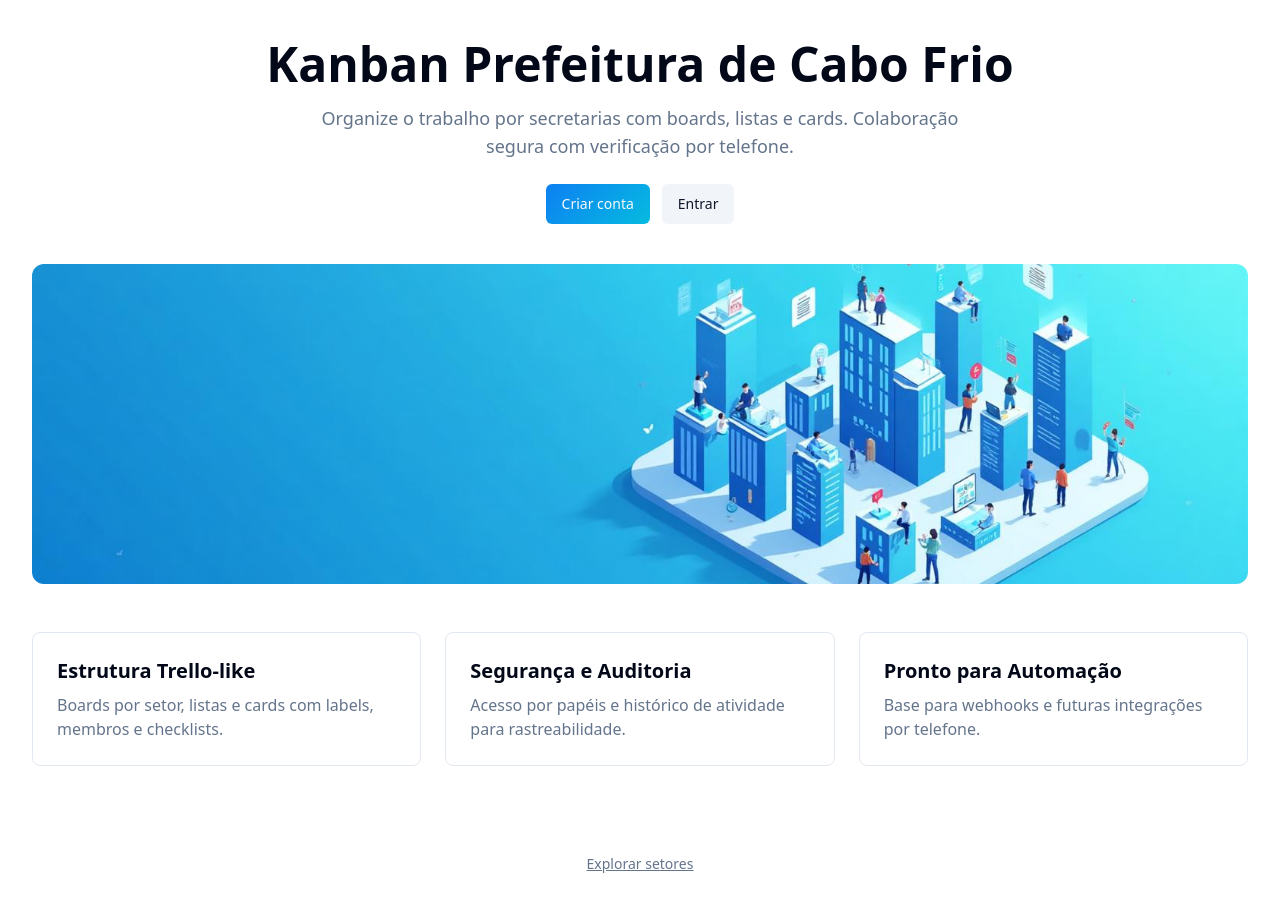
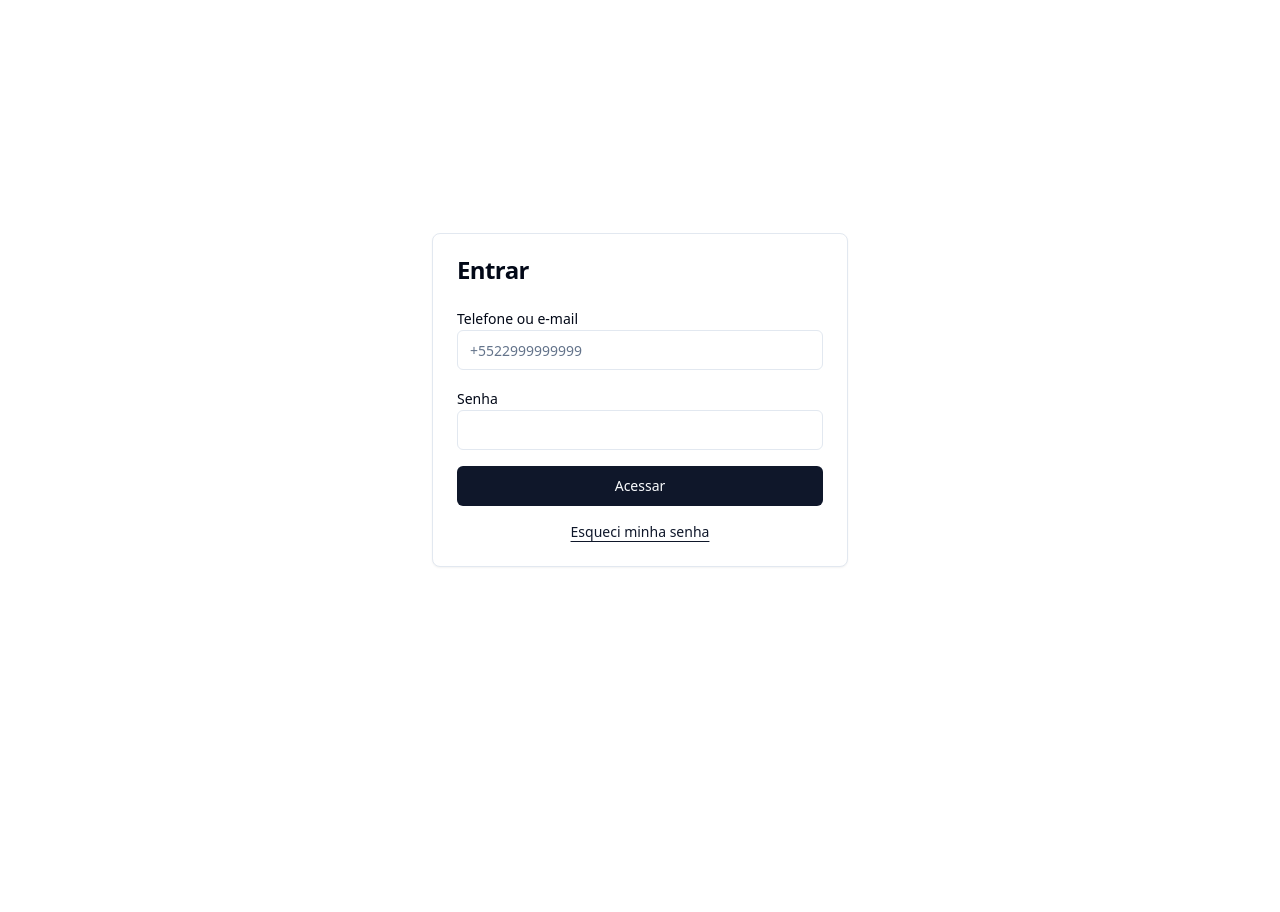
Before and after one commit to wLkFurtado/cabo-kanban, a React (Vite) app: page / in a window 1280 px wide. After the commit the page ends 800 px from the top, so only its background shows below. Built offline with nearby package versions, Linux system fonts and the light colour scheme.

Commit message:
Refactor: Simplificar página inicial
Substituir a página inicial atual por um formulário de login simples com campos para nome de usuário, senha e um link para redefinição de senha.

```diff
--- a/src/App.tsx
+++ b/src/App.tsx
@@ -11,6 +11,7 @@ import BoardPage from "./pages/Board";
 import LoginPage from "./pages/Login";
 import RegisterPage from "./pages/Register";
 import VerifyPhonePage from "./pages/VerifyPhone";
+import ForgotPasswordPage from "./pages/ForgotPassword";
 
 const queryClient = new QueryClient();
 
@@ -25,6 +26,7 @@ const App = () => (
           <Route path="/login" element={<AppLayout><LoginPage /></AppLayout>} />
           <Route path="/register" element={<AppLayout><RegisterPage /></AppLayout>} />
           <Route path="/verify" element={<AppLayout><VerifyPhonePage /></AppLayout>} />
+          <Route path="/forgot" element={<ForgotPasswordPage />} />
           <Route path="/sectors" element={<AppLayout><SectorsPage /></AppLayout>} />
           <Route path="/boards/:boardId" element={<AppLayout><BoardPage /></AppLayout>} />
           {/* ADD ALL CUSTOM ROUTES ABOVE THE CATCH-ALL "*" ROUTE */}
--- /dev/null
+++ b/src/pages/ForgotPassword.tsx
@@ -0,0 +1,33 @@
+import { useState } from "react";
+import { Button } from "@/components/ui/button";
+import { Input } from "@/components/ui/input";
+import { Card, CardContent, CardHeader, CardTitle } from "@/components/ui/card";
+import { toast } from "@/hooks/use-toast";
+
+export default function ForgotPasswordPage() {
+  const [phone, setPhone] = useState("");
+
+  return (
+    <div className="min-h-screen flex items-center justify-center bg-background">
+      <div className="w-full max-w-md p-4">
+        <Card>
+          <CardHeader>
+            <CardTitle>Esqueci minha senha</CardTitle>
+          </CardHeader>
+          <CardContent className="space-y-4">
+            <div>
+              <label className="text-sm">Telefone (E.164)</label>
+              <Input value={phone} onChange={(e) => setPhone(e.target.value)} placeholder="+5522999999999" />
+            </div>
+            <Button className="w-full" onClick={() => toast({ title: "Recuperação simulada", description: "Ao integrar o Supabase, enviaremos um OTP para redefinição." })}>
+              Enviar código
+            </Button>
+            <div className="text-center text-sm">
+              <a href="/" className="text-primary underline underline-offset-4">Voltar para login</a>
+            </div>
+          </CardContent>
+        </Card>
+      </div>
+    </div>
+  );
+}
--- a/src/pages/Index.tsx
+++ b/src/pages/Index.tsx
@@ -1,44 +1,39 @@
-import hero from "@/assets/hero-civic-kanban.jpg";
+import { useState } from "react";
 import { Button } from "@/components/ui/button";
+import { Input } from "@/components/ui/input";
+import { Card, CardContent, CardHeader, CardTitle } from "@/components/ui/card";
+import { toast } from "@/hooks/use-toast";
 
 const Index = () => {
+  const [identifier, setIdentifier] = useState("");
+  const [password, setPassword] = useState("");
+
   return (
-    <div className="min-h-screen bg-background">
-      <header className="container py-10 text-center">
-        <h1 className="text-4xl md:text-5xl font-bold mb-4">Kanban Prefeitura de Cabo Frio</h1>
-        <p className="text-lg text-muted-foreground max-w-2xl mx-auto">
-          Organize o trabalho por secretarias com boards, listas e cards. Colaboração segura com verificação por telefone.
-        </p>
-        <div className="mt-6 flex items-center justify-center gap-3">
-          <a href="/register"><Button variant="hero">Criar conta</Button></a>
-          <a href="/login"><Button variant="secondary">Entrar</Button></a>
-        </div>
-      </header>
-
-      <section className="container">
-        <div className="rounded-xl overflow-hidden shadow-[var(--shadow-elev)]">
-          <img src={hero} alt="Ilustração cívica com quadros Kanban" loading="lazy" className="w-full h-[320px] object-cover" />
-        </div>
-      </section>
-
-      <section className="container py-12 grid md:grid-cols-3 gap-6">
-        <div className="p-6 rounded-lg border bg-card">
-          <h2 className="text-xl font-semibold mb-2">Estrutura Trello-like</h2>
-          <p className="text-muted-foreground">Boards por setor, listas e cards com labels, membros e checklists.</p>
-        </div>
-        <div className="p-6 rounded-lg border bg-card">
-          <h2 className="text-xl font-semibold mb-2">Segurança e Auditoria</h2>
-          <p className="text-muted-foreground">Acesso por papéis e histórico de atividade para rastreabilidade.</p>
-        </div>
-        <div className="p-6 rounded-lg border bg-card">
-          <h2 className="text-xl font-semibold mb-2">Pronto para Automação</h2>
-          <p className="text-muted-foreground">Base para webhooks e futuras integrações por telefone.</p>
-        </div>
-      </section>
-
-      <footer className="container py-10 text-center text-sm text-muted-foreground">
-        <a href="/sectors" className="underline">Explorar setores</a>
-      </footer>
+    <div className="min-h-screen flex items-center justify-center bg-background">
+      <div className="w-full max-w-md p-4">
+        <h1 className="sr-only">Entrar — Kanban Prefeitura</h1>
+        <Card>
+          <CardHeader>
+            <CardTitle>Entrar</CardTitle>
+          </CardHeader>
+          <CardContent className="space-y-4">
+            <div>
+              <label className="text-sm">Telefone ou e-mail</label>
+              <Input value={identifier} onChange={(e) => setIdentifier(e.target.value)} placeholder="+5522999999999" />
+            </div>
+            <div>
+              <label className="text-sm">Senha</label>
+              <Input type="password" value={password} onChange={(e) => setPassword(e.target.value)} />
+            </div>
+            <Button className="w-full" onClick={() => toast({ title: "Login simulado", description: "Integre o Supabase para autenticação real." })}>
+              Acessar
+            </Button>
+            <div className="text-center text-sm">
+              <a href="/forgot" className="text-primary underline underline-offset-4">Esqueci minha senha</a>
+            </div>
+          </CardContent>
+        </Card>
+      </div>
     </div>
   );
 };
```
